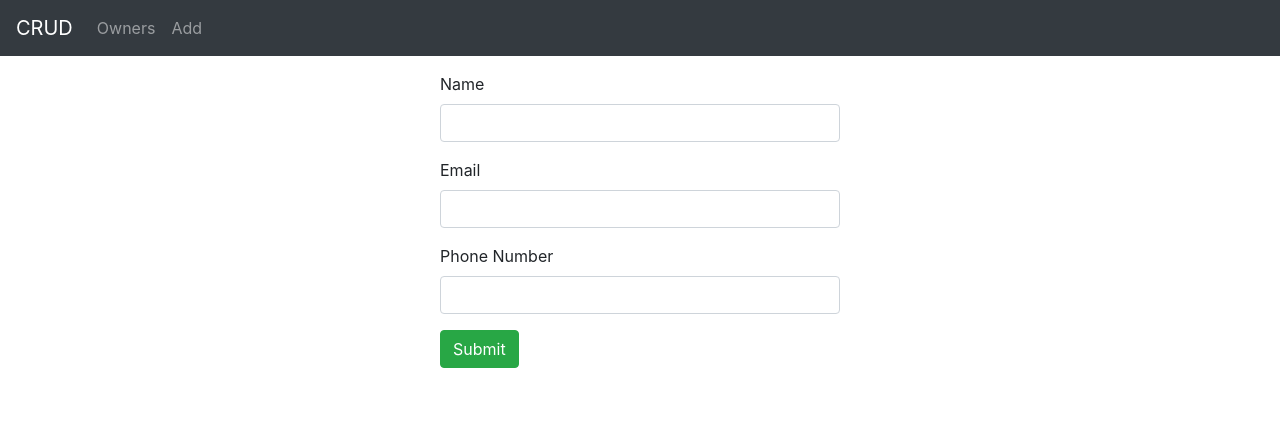
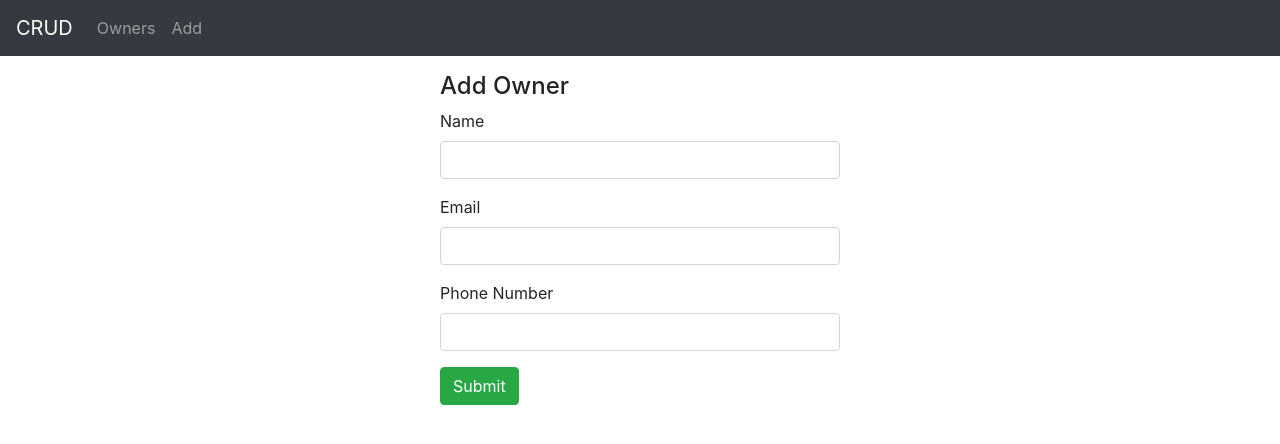
Before and after one commit to epatrik/webfejlesztes-projekt, an Angular app in the folder angular-frontend/: page /add in a window 1280 px wide. Shown: the top 444 px of the page. Built offline with nearby package versions, Linux system fonts and the light colour scheme.

Commit message:
Title added to the add components

```diff
--- a/angular-frontend/src/app/components/add-owner/add-owner.component.html
+++ b/angular-frontend/src/app/components/add-owner/add-owner.component.html
@@ -1,6 +1,7 @@
 <div>
   <div class="submit-form">
     <div *ngIf="!submitted">
+      <h4>Add Owner</h4>
       <div class="form-group">
         <label for="name">Name</label>
         <input
--- a/angular-frontend/src/app/components/add-pet/add-pet.component.html
+++ b/angular-frontend/src/app/components/add-pet/add-pet.component.html
@@ -1,6 +1,7 @@
 <div>
   <div class="submit-form">
     <div *ngIf="!submitted">
+      <h4>Add Pet</h4>
       <div class="form-group">
         <label for="name">Name</label>
         <input
```
